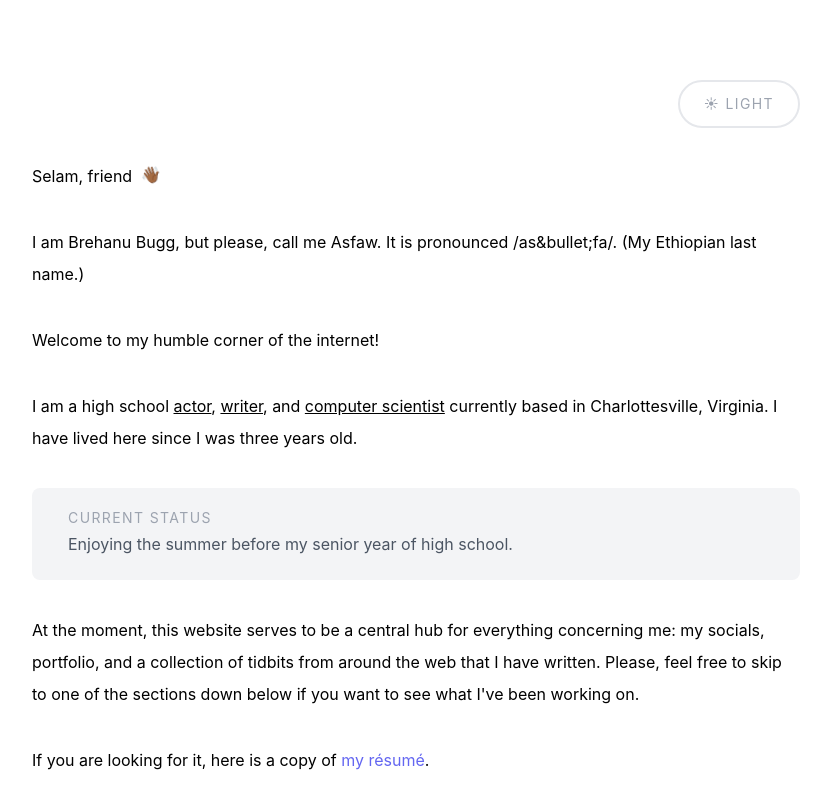
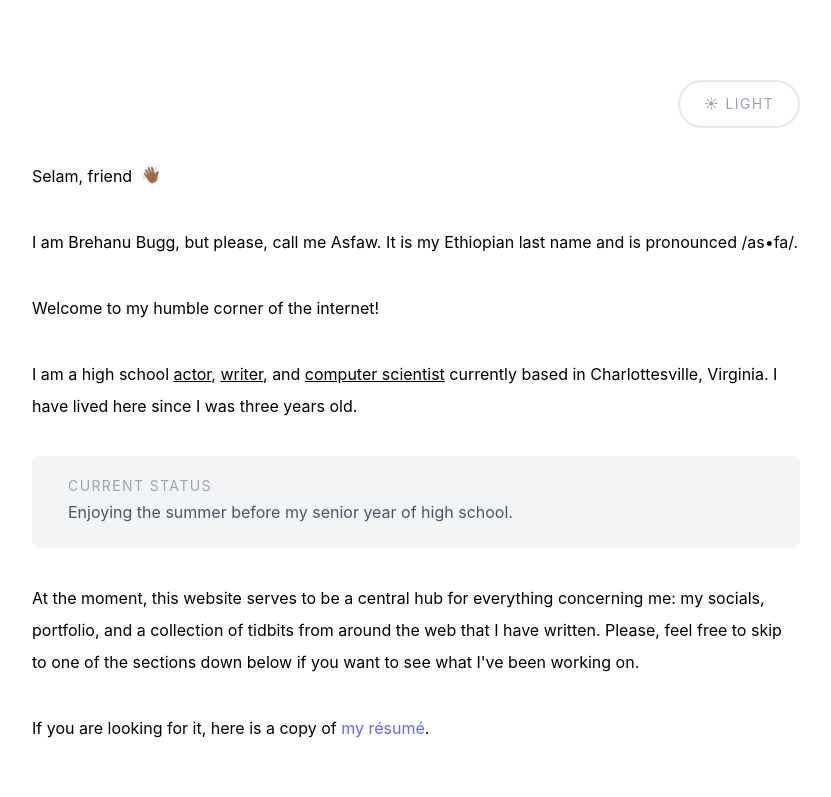
Before and after one commit to hanubugg/portfolio, a Gatsby site: page / in a window 1280 px wide. Shown: the top 797 px of the page, without its empty margins (224-1055 px from the left). Built offline with nearby package versions, Linux system fonts and the light colour scheme; Gatsby itself is replaced by a stand-in of ours.

Commit message:
fixed HTML bullet entity symbol

```diff
--- a/src/pages/index.js
+++ b/src/pages/index.js
@@ -15,7 +15,7 @@ const Index = () => {
       <Layout>
         <p className="mt-0">Selam, friend <span className="wave left-1">👋🏾</span></p>
 
-        <p>I am Brehanu Bugg, but please, call me Asfaw. It is pronounced /as&bullet;fa/. (My Ethiopian last name.)</p>
+        <p>I am Brehanu Bugg, but please, call me Asfaw. It is my Ethiopian last name and is pronounced /as&bull;fa/.</p>
 
 		<p>Welcome to my humble corner of the internet!</p>
 
```
